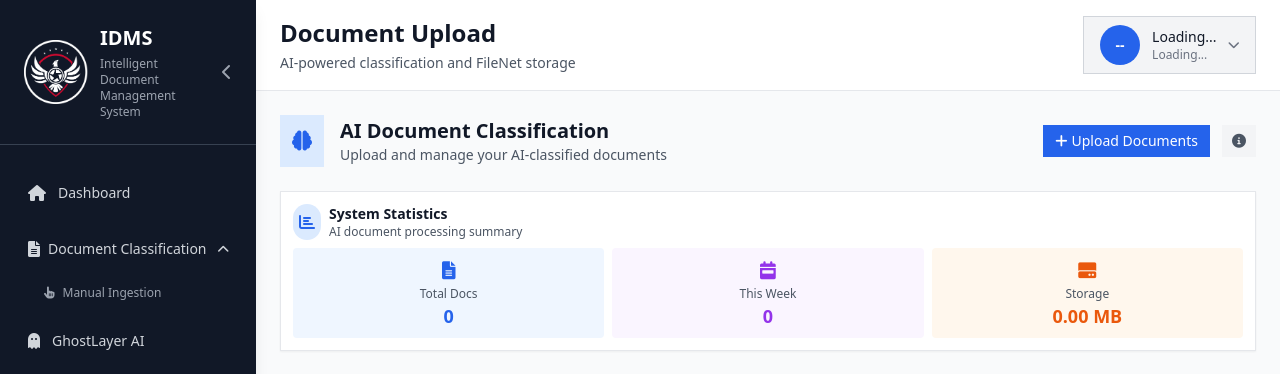
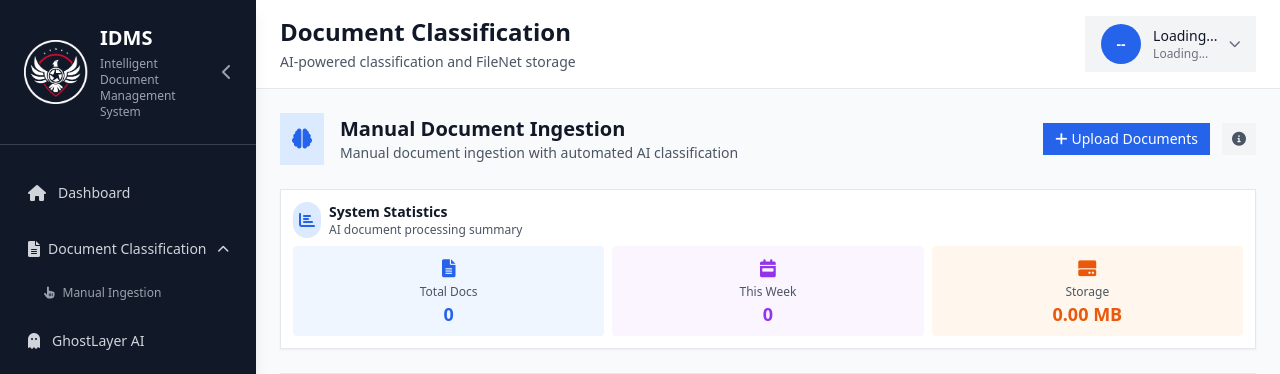
Before and after one commit to rhinocodelab/idms-v3, a FastAPI app: template app/templates/upload.html in a window 1280 px wide. Shown: the top 374 px of the page. Run offline with FastAPI, Linux system fonts and the light colour scheme; the template is opened without the code that fills it, so the values that code supplies are empty; some libraries are stand-ins or nearby versions.

Commit message:
refactor sidebar menu

```diff
--- a/app/templates/base.html
+++ b/app/templates/base.html
@@ -114,6 +114,11 @@
             width: 5rem; /* 80px */
         }
 
+        /* Prevent transitions when clicking menu items in collapsed state */
+        #sidebar.collapsed.prevent-transition {
+            transition: none !important;
+        }
+
         #sidebar.collapsed .sidebar-text {
             opacity: 0;
             display: none;
@@ -129,6 +134,27 @@
 
         #sidebar.collapsed #upload-submenu {
             display: none !important;
+        }
+
+        #sidebar.collapsed .document-classification-menu {
+            display: none !important;
+        }
+
+        #sidebar.collapsed .collapsed-menu-item {
+            display: block;
+        }
+
+        .collapsed-menu-item {
+            display: none;
+        }
+
+        /* Ensure collapsed menu items are hidden when sidebar is not collapsed */
+        #sidebar:not(.collapsed) .collapsed-menu-item {
+            display: none !important;
+        }
+
+        #sidebar.collapsed .sidebar-logo {
+            display: none;
         }
     </style>
 
@@ -146,7 +172,7 @@
             <div class="p-6 border-b border-gray-700 flex-shrink-0">
                 <div class="flex items-center justify-between">
                     <div class="flex items-center space-x-3 overflow-hidden">
-                    <div class="flex-shrink-0">
+                    <div class="flex-shrink-0 sidebar-logo">
                         <img src="{{ url_for('static', path='images/cybercorp_logo.png') }}" alt="CyberCorp Logo" class="h-16 w-16 object-contain">
                     </div>
                         <div class="sidebar-text transition-opacity duration-300">
@@ -169,7 +195,7 @@
                     </a>
 
                     <!-- Document Classification Menu with Sub-menus -->
-                    <div class="mb-2">
+                    <div class="mb-2 document-classification-menu">
                         <button onclick="toggleUploadMenu()" class="flex items-center justify-between w-full px-4 py-3 text-gray-300 hover:bg-gray-800 hover:text-white transition-colors duration-200 {% if request.url.path == '/upload' or request.url.path == '/auto-ingestion' %}bg-gray-800 text-white{% endif %}">
                             <div class="flex items-center">
                                 <i class="fas fa-file-alt mr-2 flex-shrink-0 text-base"></i>
@@ -196,6 +222,19 @@
                             </a> -->
                         </div>
                     </div>
+
+                    <!-- Collapsed Menu Items - Manual Ingestion and Auto Ingestion -->
+                    <a href="/upload#ai-classification" class="collapsed-menu-item flex items-center px-4 py-3 text-gray-300 hover:bg-gray-800 hover:text-white mb-2 transition-colors duration-200 {% if request.url.path == '/upload' %}bg-gray-800 text-white{% endif %}">
+                        <i class="fas fa-hand-pointer mr-3 flex-shrink-0 text-base"></i>
+                        <span class="menu-text text-sm">Manual Ingestion</span>
+                    </a>
+                    {% if user and user.role == 'admin' %}
+                    <a href="/auto-ingestion" class="collapsed-menu-item flex items-center px-4 py-3 text-gray-300 hover:bg-gray-800 hover:text-white mb-2 transition-colors duration-200 {% if request.url.path == '/auto-ingestion' %}bg-gray-800 text-white{% endif %}">
+                        <i class="fas fa-robot mr-3 flex-shrink-0 text-base"></i>
+                        <span class="menu-text text-sm">Auto Ingestion</span>
+                    </a>
+                    {% endif %}
+
                     <a href="/ghostlayer-ai" class="flex items-center px-4 py-3 text-gray-300 hover:bg-gray-800 hover:text-white mb-2 transition-colors duration-200 {% if request.url.path == '/ghostlayer-ai' %}bg-gray-800 text-white{% endif %}">
                         <i class="fas fa-ghost mr-3 flex-shrink-0 text-base"></i>
                         <span class="menu-text text-sm">GhostLayer AI</span>
@@ -288,7 +327,7 @@
                         <!-- Profile Card Button with Avatar -->
                         <div class="relative">
                             <button onclick="toggleProfileDropdown()"
-                                    class="flex items-center space-x-3 bg-gray-100 hover:bg-gray-200 px-4 py-2 transition-colors border border-gray-300">
+                                    class="flex items-center space-x-3 bg-gray-100 hover:bg-gray-200 px-4 py-2 transition-colors">
                                 <!-- Avatar with Initials -->
                                 <div id="user-avatar" class="w-10 h-10 bg-blue-600 text-white rounded-full flex items-center justify-center font-semibold text-sm">
                                     --
@@ -470,13 +509,16 @@
     <!-- JavaScript -->
     <script src="{{ url_for('static', path='js/main.js') }}"></script>
     <script>
-        // Sidebar toggle functionality
+        // Sidebar toggle functionality (mobile only)
         document.getElementById('sidebar-toggle').addEventListener('click', function() {
             const sidebar = document.getElementById('sidebar');
             const overlay = document.getElementById('sidebar-overlay');
 
-            sidebar.classList.toggle('-translate-x-full');
-            overlay.classList.toggle('hidden');
+            // Only toggle mobile sidebar if not in collapsed desktop mode
+            if (!sidebar.classList.contains('collapsed')) {
+                sidebar.classList.toggle('-translate-x-full');
+                overlay.classList.toggle('hidden');
+            }
         });
 
         // Close sidebar when clicking overlay
@@ -572,21 +614,6 @@
         }
 
         // Toggle upload submenu
-        // Toggle Sidebar
-        function toggleSidebar() {
-            const sidebar = document.getElementById('sidebar');
-            const toggleIcon = document.getElementById('sidebar-toggle-icon');
-
-            sidebar.classList.toggle('collapsed');
-
-            if (sidebar.classList.contains('collapsed')) {
-                toggleIcon.classList.remove('fa-chevron-left');
-                toggleIcon.classList.add('fa-chevron-right');
-            } else {
-                toggleIcon.classList.remove('fa-chevron-right');
-                toggleIcon.classList.add('fa-chevron-left');
-            }
-        }
 
         function toggleUploadMenu() {
             const submenu = document.getElementById('upload-submenu');
@@ -713,6 +740,73 @@
                 localStorage.removeItem('user');
                 localStorage.removeItem('token');
                 window.location.href = '/login';
+            }
+        }
+
+        // Prevent sidebar from expanding when ANY menu item is clicked in collapsed state
+        document.addEventListener('click', function(event) {
+            const sidebar = document.getElementById('sidebar');
+
+            // If sidebar is collapsed, prevent expansion for any menu link
+            if (sidebar.classList.contains('collapsed')) {
+                // Check if clicked element is any menu link (not the toggle button)
+                if (event.target.closest('nav a') && !event.target.closest('button')) {
+                    // Prevent transitions and ensure sidebar stays collapsed
+                    sidebar.classList.add('prevent-transition');
+                    sidebar.classList.add('collapsed');
+
+                    // Stop all event propagation and default behavior
+                    event.stopPropagation();
+                    event.stopImmediatePropagation();
+                    event.preventDefault();
+
+                    // Get the href and navigate manually to preserve collapsed state
+                    const link = event.target.closest('a');
+                    if (link && link.href) {
+                        // Navigate immediately without delay
+                        window.location.href = link.href;
+                    }
+                }
+            }
+        });
+
+        // Override any potential sidebar expansion on page load
+        document.addEventListener('DOMContentLoaded', function() {
+            // Check if sidebar was collapsed before page reload
+            const wasCollapsed = localStorage.getItem('sidebarCollapsed') === 'true';
+            if (wasCollapsed) {
+                const sidebar = document.getElementById('sidebar');
+                const toggleIcon = document.getElementById('sidebar-toggle-icon');
+
+                sidebar.classList.add('collapsed');
+                toggleIcon.classList.remove('fa-chevron-left');
+                toggleIcon.classList.add('fa-chevron-right');
+            }
+
+            // Remove prevent-transition class on page load to restore normal transitions
+            const sidebar = document.getElementById('sidebar');
+            if (sidebar) {
+                sidebar.classList.remove('prevent-transition');
+            }
+        });
+
+        // Save sidebar state when toggling
+        function toggleSidebar() {
+            const sidebar = document.getElementById('sidebar');
+            const toggleIcon = document.getElementById('sidebar-toggle-icon');
+
+            sidebar.classList.toggle('collapsed');
+
+            // Save state to localStorage
+            const isCollapsed = sidebar.classList.contains('collapsed');
+            localStorage.setItem('sidebarCollapsed', isCollapsed.toString());
+
+            if (isCollapsed) {
+                toggleIcon.classList.remove('fa-chevron-left');
+                toggleIcon.classList.add('fa-chevron-right');
+            } else {
+                toggleIcon.classList.remove('fa-chevron-right');
+                toggleIcon.classList.add('fa-chevron-left');
             }
         }
 
--- a/app/templates/upload.html
+++ b/app/templates/upload.html
@@ -2,7 +2,7 @@
 
 {% block title %}Upload Documents - IDMS{% endblock %}
 
-{% block page_title %}Document Upload{% endblock %}
+{% block page_title %}Document Classification{% endblock %}
 {% block page_subtitle %}AI-powered classification and FileNet storage{% endblock %}
 
 {% block content %}
@@ -18,8 +18,8 @@
                         <i class="fas fa-brain text-xl text-blue-600"></i>
                     </div>
                     <div>
-                        <h2 class="text-xl font-semibold text-gray-900">AI Document Classification</h2>
-                        <p class="text-sm text-gray-600">Upload and manage your AI-classified documents</p>
+                        <h2 class="text-xl font-semibold text-gray-900">Manual Document Ingestion</h2>
+                        <p class="text-sm text-gray-600">Manual document ingestion with automated AI classification</p>
                     </div>
                 </div>
                 <div class="flex items-center space-x-3">
```
Also changed, not shown: app/templates/auto_ingestion.html (+10 -1 lines), app/idms.db.
